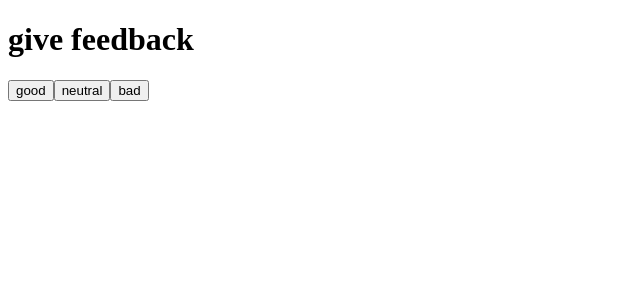
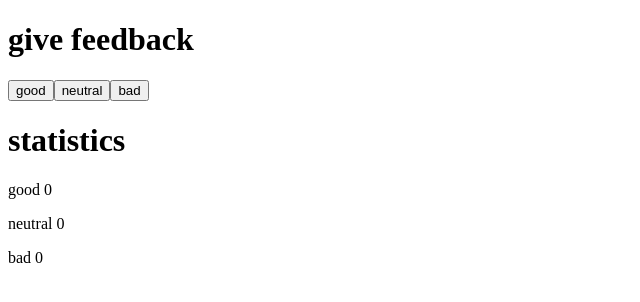
Before and after one commit to LawlessCoder/fullstackopen-homework, a React (Vite) app in the folder part1/unicafe/: page / in a window 1280 px wide. Shown: the top 302 px of the page, without its empty margins (0-640 px from the left). Built offline with nearby package versions, Linux system fonts and the light colour scheme; the HTML template or start-up script is replaced by a standard one.

Commit message:
1.6: display voting results in statistics section

```diff
--- a/part1/unicafe/src/App.jsx
+++ b/part1/unicafe/src/App.jsx
@@ -20,6 +20,25 @@ const Button = ({ setState, currentState, buttonText }) => {
   return <button onClick={handleClick}>{buttonText}</button>;
 };
 
+const StatisticLine = ({ text, value }) => {
+  return (
+    <p>
+      {text} {value}
+    </p>
+  );
+};
+
+const Statistics = ({ states }) => {
+  return (
+    <>
+      <h1>statistics</h1>
+      {states.map((item) => (
+        <StatisticLine key={item.text} text={item.text} value={item.value} />
+      ))}
+    </>
+  );
+};
+
 const App = () => {
   // save clicks of each button to its own state
   const [good, setGood] = useState(0);
@@ -36,6 +55,7 @@ const App = () => {
     <div>
       <h1>give feedback</h1>
       <VotingStation states={states} />
+      <Statistics states={states} />
     </div>
   );
 };
```
